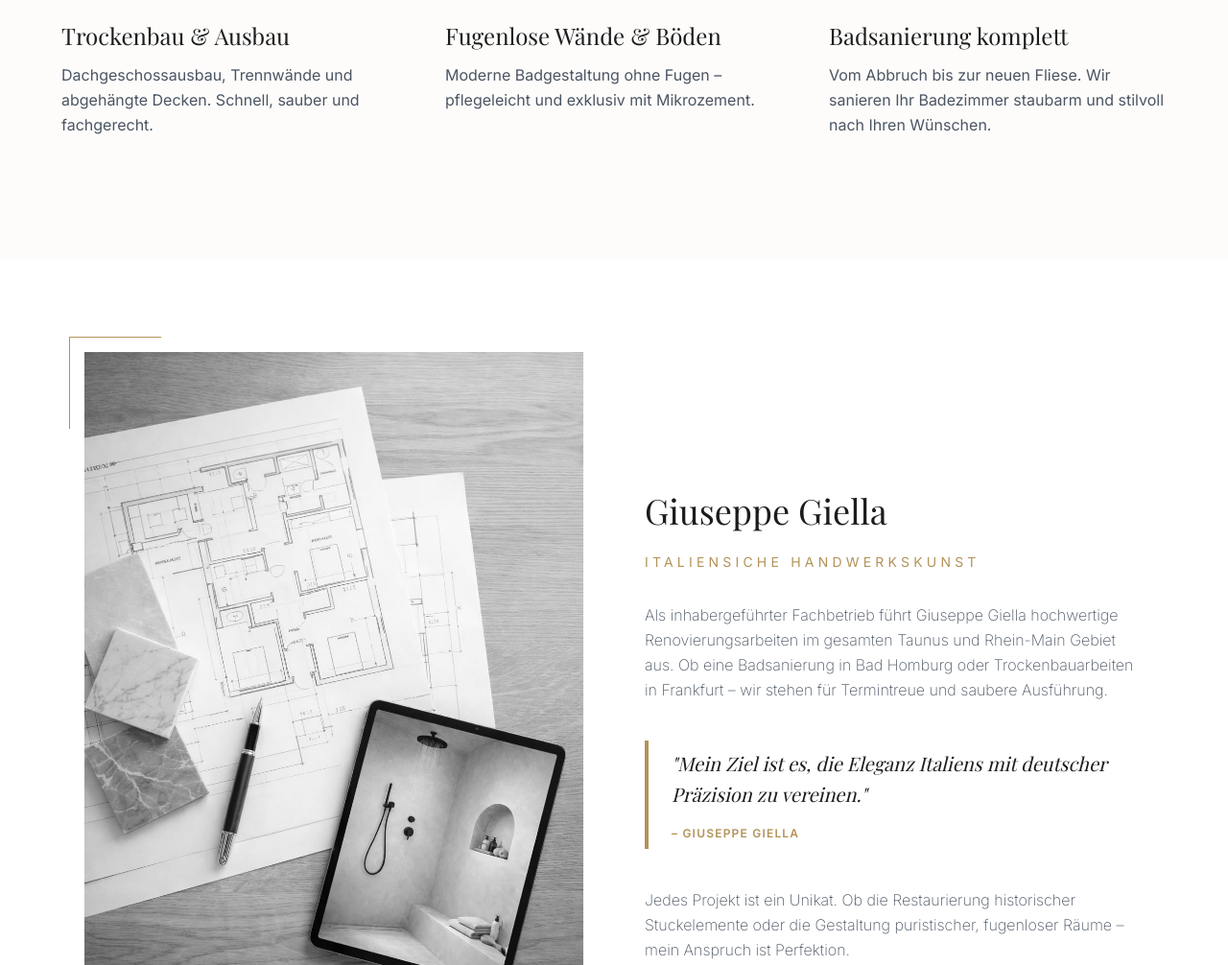
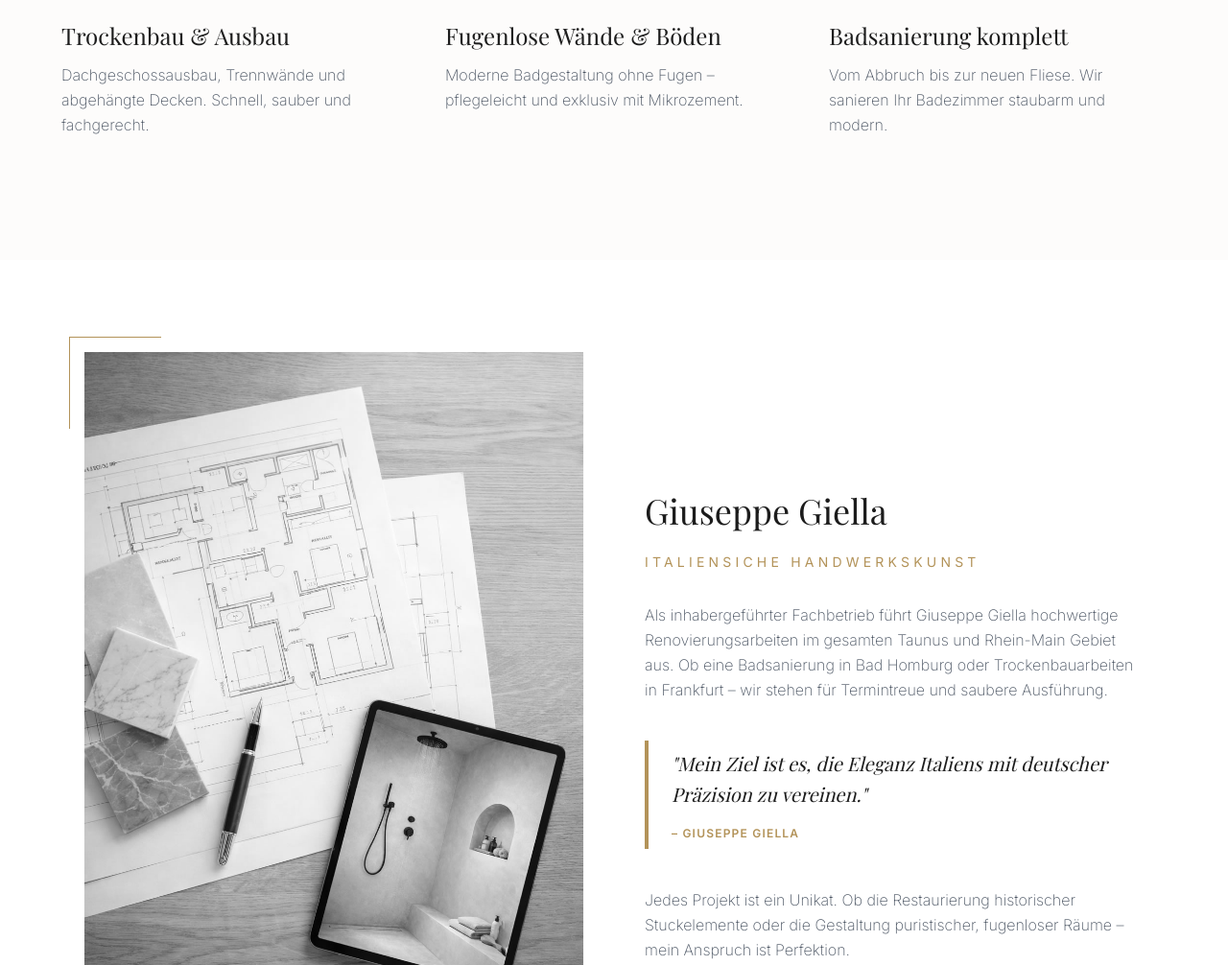
Before and after one commit to Opernreisefuehrer/Giuseppe, a plain HTML site: page index.html in a window 1280 px wide. Shown: the part 1612-2618 px from the top of the page at 96% size. Drawn offline with nearby package versions, Linux system fonts and the light colour scheme; a web font is replaced by a local one.

Commit message:
Update hero section tagline and service descriptions for enhanced clarity and modern messaging

```diff
--- a/index.html
+++ b/index.html
@@ -35,7 +35,7 @@
         <nav class="container mx-auto px-6 py-5 flex justify-between items-center">
             <div class="leading-none">
                 <span class="text-2xl font-serif font-bold tracking-widest block text-giella-dark">GIELLA</span>
-                <span class="text-[9px] uppercase tracking-[0.4em] text-giella-gold">Italienische Handwerkskunst</span>
+                <span class="text-[9px] uppercase tracking-[0.4em] text-giella-gold">Moderne Handwerkskunst</span>
             </div>
             <div class="hidden md:flex space-x-10 text-[10px] uppercase tracking-[0.2em] text-giella-dark">
                 <a href="#leistungen" class="hover:text-giella-gold transition-colors">Leistungen</a>
@@ -72,7 +72,7 @@
                         <img src="images/trockenbau-kuppel.jpg" alt="Exklusiver Trockenbau" class="w-full h-full object-cover group-hover:scale-105 transition-transform duration-700">
                     </div>
                     <h3 class="text-2xl font-serif mb-3 text-giella-dark">Trockenbau & Ausbau</h3>
-                    <p class="text-gray-600 text-base leading-relaxed">Dachgeschossausbau, Trennwände und abgehängte Decken. Schnell, sauber und fachgerecht.</p>
+                    <p class="text-gray-600 font-light leading-relaxed">Dachgeschossausbau, Trennwände und abgehängte Decken. Schnell, sauber und fachgerecht.</p>
                 </div>
 
                 <!-- Card 2 -->
@@ -81,7 +81,7 @@
                         <img src="images/stucco-veneziano.jpg" alt="Italienische Oberflächen" class="w-full h-full object-cover group-hover:scale-105 transition-transform duration-700">
                     </div>
                     <h3 class="text-2xl font-serif mb-3 text-giella-dark">Fugenlose Wände & Böden</h3>
-                    <p class="text-gray-600 text-base leading-relaxed">Moderne Badgestaltung ohne Fugen – pflegeleicht und exklusiv mit Mikrozement.</p>
+                    <p class="text-gray-600 font-light leading-relaxed">Moderne Badgestaltung ohne Fugen – pflegeleicht und exklusiv mit Mikrozement.</p>
                 </div>
 
                 <!-- Card 3 -->
@@ -90,7 +90,7 @@
                         <img src="images/bad-fugenlos.jpg" alt="Badsanierung" class="w-full h-full object-cover group-hover:scale-105 transition-transform duration-700">
                     </div>
                     <h3 class="text-2xl font-serif mb-3 text-giella-dark">Badsanierung komplett</h3>
-                    <p class="text-gray-600 text-base leading-relaxed">Vom Abbruch bis zur neuen Fliese. Wir sanieren Ihr Badezimmer staubarm und stilvoll nach Ihren Wünschen.</p>
+                    <p class="text-gray-600 font-light leading-relaxed">Vom Abbruch bis zur neuen Fliese. Wir sanieren Ihr Badezimmer staubarm und modern.</p>
                 </div>
             </div>
         </div>
@@ -150,7 +150,7 @@
                         </div>
                         <div class="space-y-2">
                             <label class="text-[10px] uppercase tracking-widest text-gray-400">Ort des Vorhabens</label>
-                            <input type="text" name="ort" placeholder="z.B. Kronberg" class="w-full border-b border-gray-200 py-3 focus:outline-none focus:border-giella-gold text-giella-dark">
+                            <input type="text" name="ort" placeholder="z.B. Mainz" class="w-full border-b border-gray-200 py-3 focus:outline-none focus:border-giella-gold text-giella-dark">
                         </div>
                         <div class="space-y-2">
                             <label class="text-[10px] uppercase tracking-widest text-gray-400">Vorname</label>
```
